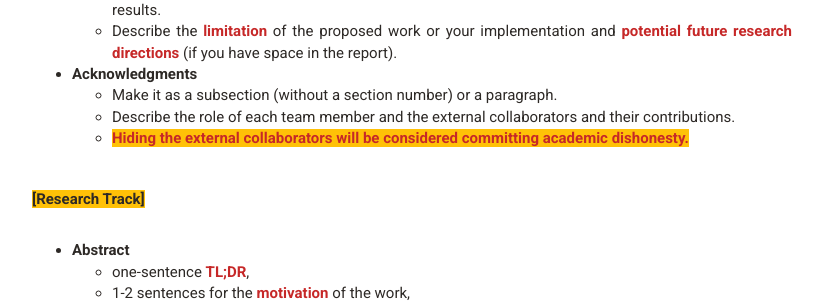
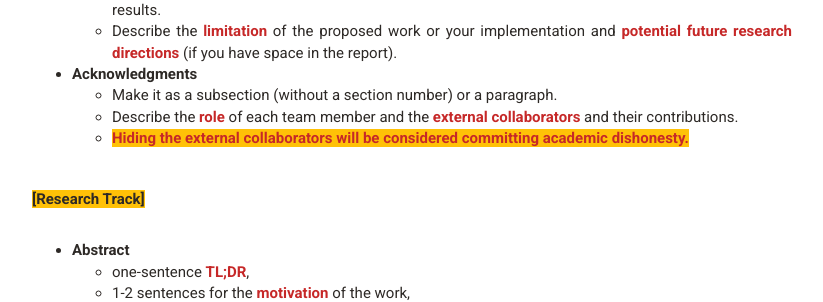
Before and after one commit to mhsung/mhsung.github.io, a Jekyll site: the page built from courses/kaist-cs492-3dml-2021-spring/_posts/2021-05-20-project-submission-guidelines.md, in a window 1280 px wide and 900 px high, scrolled down 2390 px. Shown: the part 152-454 px from the top of the window, without its empty margins (228-1051 px from the left). Built offline with Jekyll 4.4.1, drawn with Linux system fonts in a browser that asks for light colours; our own code applies the rules of GitHub Pages for plain Markdown files; some of the changed text lies outside the part shown.

Commit message:
Updated.

```diff
--- a/courses/kaist-cs492-3dml-2021-spring/_posts/2021-05-20-project-submission-guidelines.md
+++ b/courses/kaist-cs492-3dml-2021-spring/_posts/2021-05-20-project-submission-guidelines.md
@@ -115,7 +115,7 @@ Additional sections/subsections are allowed. Also, the detailed instructions in
 
 - <b>Acknowledgments</b>
     - Make it as a subsection (without a section number) or a paragraph.
-    - Describe the role of each team member and the external collaborators and their contributions.
+    - Describe the *role* of each team member and the *external collaborators* and their contributions.
     - <h><em>Hiding the external collaborators will be considered committing academic dishonesty.</em></h>
 
 
@@ -161,7 +161,7 @@ Additional sections/subsections are allowed. Also, the detailed instructions in
 
 - <b>Acknowledgments</b>
     - Make it as a subsection (without a section number) or a paragraph.
-    - Describe the role of each team member and the external collaborators and their contributions.
+    - Describe the *role* of each team member and the *external collaborators* and their contributions.
     - <h><em>Hiding the external collaborators will be considered committing academic dishonesty.</em></h>
 
 
```
